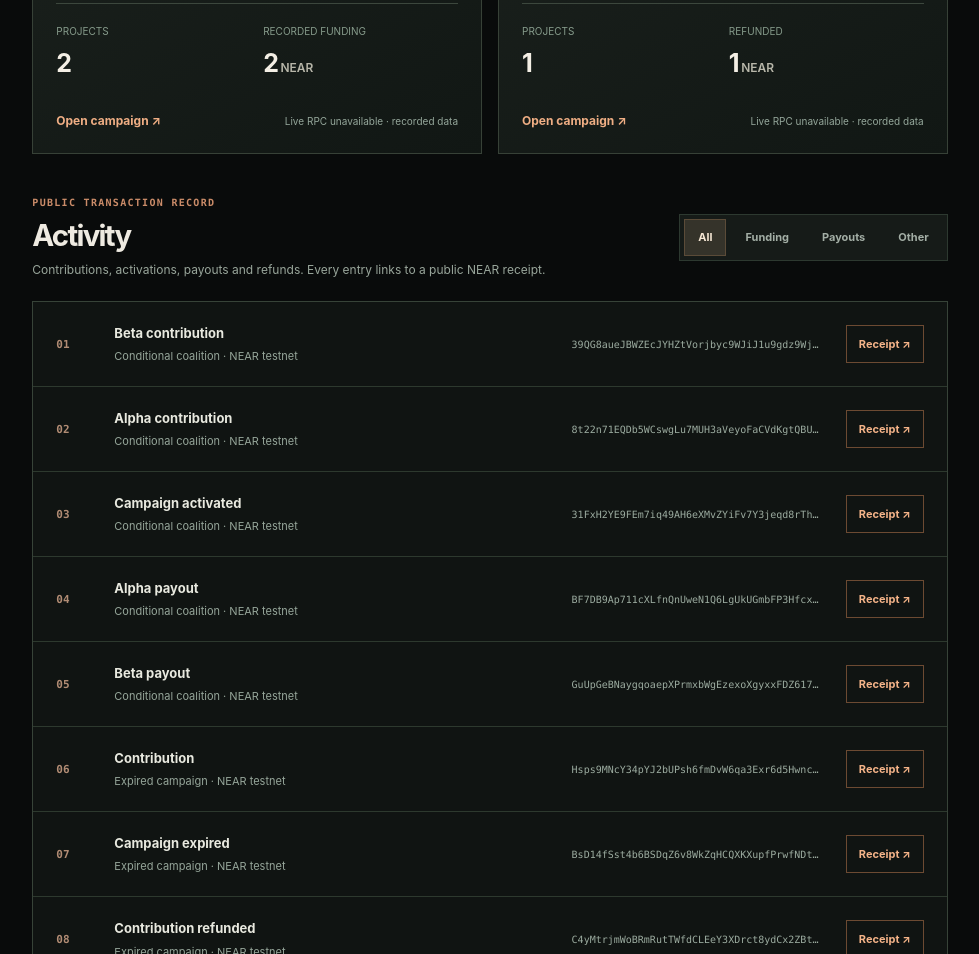
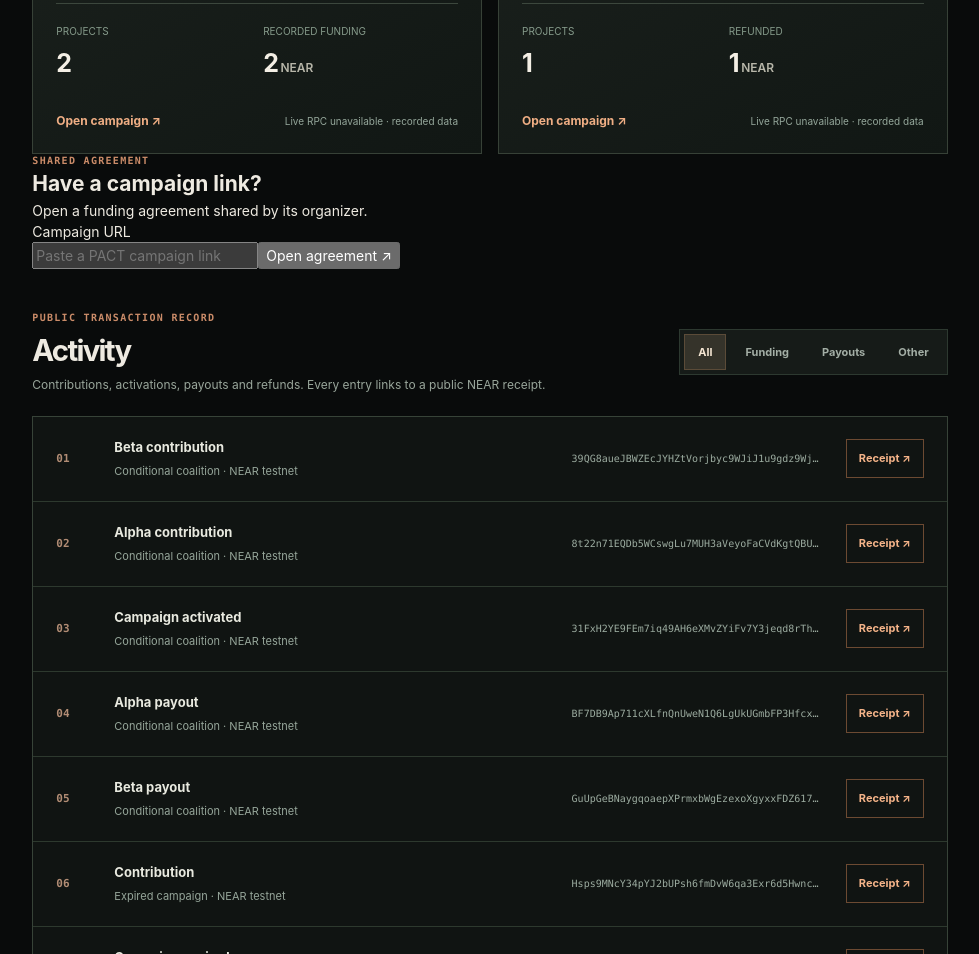
Before and after one commit to Iniwura/pact-atlas, a website: page web/console.html in a window 1280 px wide. Shown: the part 1371-2325 px from the top of the page, without its empty margins (276-1255 px from the left). Drawn offline with Linux system fonts and the light colour scheme; no server answers.

Commit message:
feature: open organizer-shared campaign agreements from workspace

```diff
--- a/web/console.html
+++ b/web/console.html
@@ -107,6 +107,15 @@
         <p id="campaign-list-status" class="empty-state" hidden role="status"></p>
       </section>
 
+      <section class="join-panel" aria-labelledby="join-title">
+        <div><p class="micro-label">Shared agreement</p><h2 id="join-title">Have a campaign link?</h2><p>Open a funding agreement shared by its organizer.</p></div>
+        <form id="join-form">
+          <label for="join-url">Campaign URL</label>
+          <div class="join-controls"><input id="join-url" type="text" autocomplete="off" autocapitalize="off" spellcheck="false" placeholder="Paste a PACT campaign link" required><button type="submit">Open agreement ↗</button></div>
+          <p id="join-status" role="status" aria-live="polite"></p>
+        </form>
+      </section>
+
       <section class="workspace-section" id="activity" aria-labelledby="activity-title">
         <div class="section-titlebar inventory-head">
           <div><p class="micro-label">Public transaction record</p><h2 id="activity-title">Activity</h2><p>Contributions, activations, payouts and refunds. Every entry links to a public NEAR receipt.</p></div>
```
